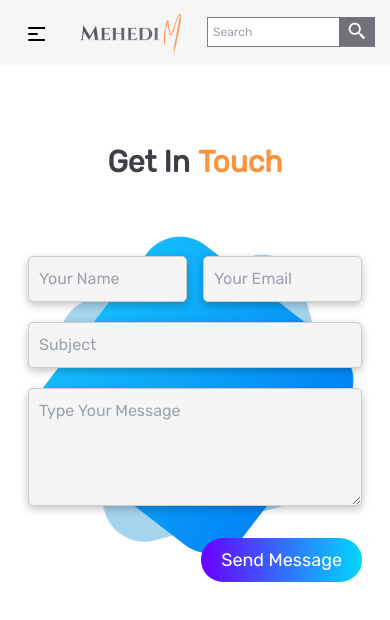
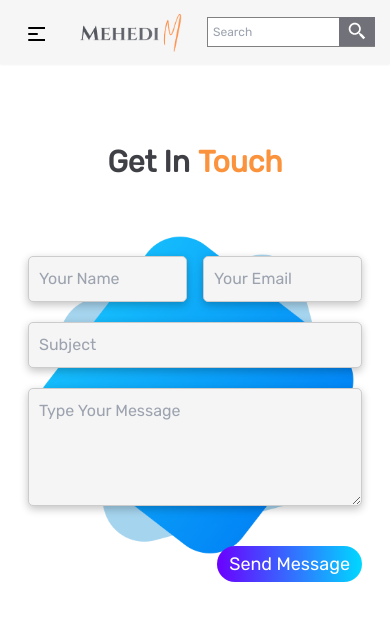
Before and after one commit to mehedialmamun21/my-portfolio, a React (Create React App) app: page /contact in a window 390 px wide. Shown: the top 620 px of the page. Built offline with nearby package versions, Linux system fonts and the light colour scheme.

Commit message:
updated portfolio

```diff
--- a/src/Pages/Contact/Contact.js
+++ b/src/Pages/Contact/Contact.js
@@ -44,10 +44,10 @@ const Contact = () => {
                                 <textarea name='message' rows="4" placeholder='Type Your Message' className='form-control stylish-textarea shadow-[rgba(0,_0,_0,_0.24)_0px_3px_8px]' required />
                             </div>
 
-                            <div className='flex justify-end mt-3 lg:mt-5'>
+                            <div className='flex justify-end mt-5 lg:mt-5'>
                                 {/* <input type="submit" value="Send Message" className='form-control stylish-button' /> */}
                                 <input type="submit" value="Send Message" className='bg-gradient-to-r from-[var(--primary-purple)]
-                                to-[var(--primary-blue)] hover:bg-gradient-to-r hover:from-[var(--primary-blue)] hover:to-[var(--primary-purple)] text-white px-5 lg:px-7 py-2 text-lg ml-3 cursor-pointer rounded-full' />
+                                to-[var(--primary-blue)] hover:bg-gradient-to-r hover:from-[var(--primary-blue)] hover:to-[var(--primary-purple)] text-white px-3 lg:px-7 py-1 lg:py-2 text-lg ml-3 cursor-pointer rounded-full' />
                             </div>
 
                         </div>
--- a/src/Pages/Education/Education.js
+++ b/src/Pages/Education/Education.js
@@ -91,7 +91,7 @@ const Education = () => {
                                 <div>
                                 </div>
                                 <div className='flex items-center justify-center'>
-                                    <a href="https://www.hstu.ac.bd/" rel="noreferrer" className='bg-gradient-to-r from-[var(--primary-purple)] to-[var(--primary-blue)] hover:bg-gradient-to-r hover:from-[var(--primary-blue)] hover:to-[var(--primary-purple)] text-white px-5 lg:px-7 py-2 text-lg ml-3 rounded-full' target="_blank">Visit Website</a>
+                                    <a href="https://www.hstu.ac.bd/" rel="noreferrer" className='bg-gradient-to-r from-[var(--primary-purple)] to-[var(--primary-blue)] hover:bg-gradient-to-r hover:from-[var(--primary-blue)] hover:to-[var(--primary-purple)] text-white px-3 lg:px-7 py-1 lg:py-2 text-lg ml-3 rounded-full' target="_blank">Visit Website</a>
                                 </div>
                             </div>
                         </div>
```
